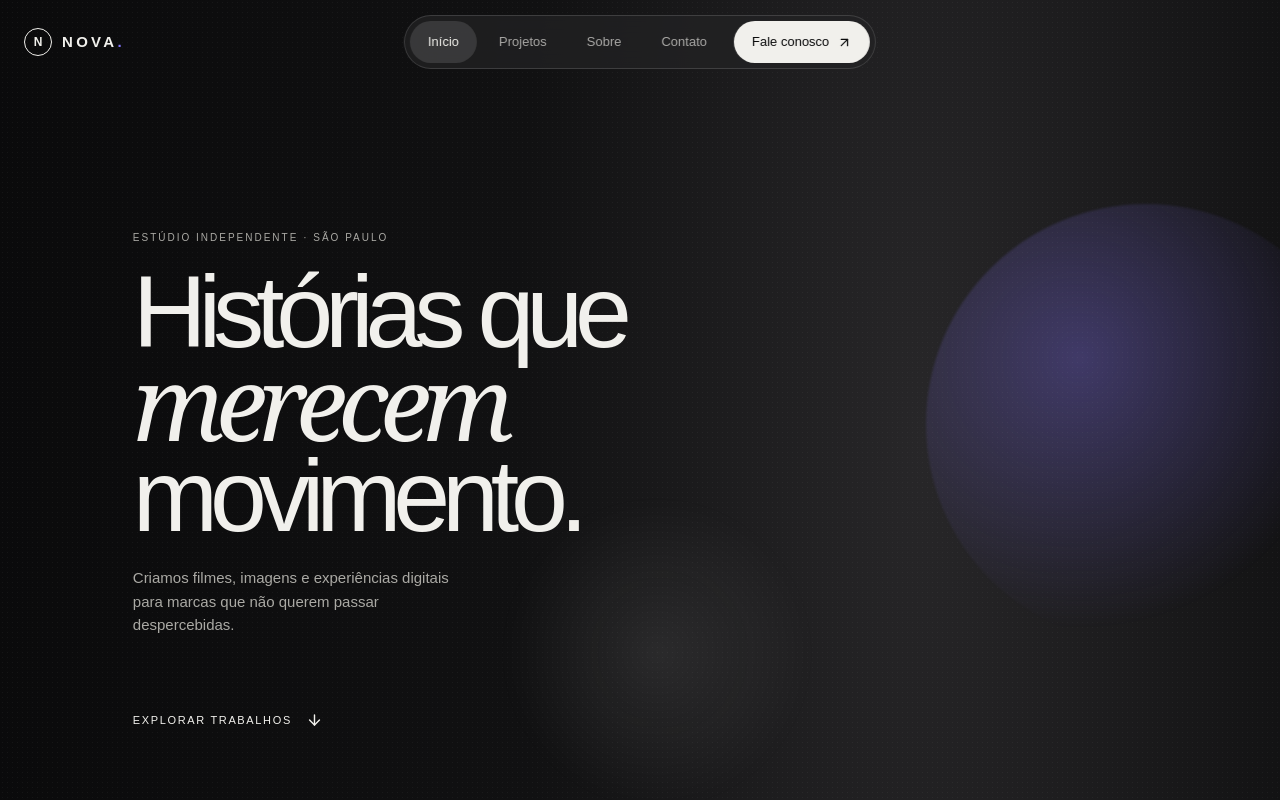
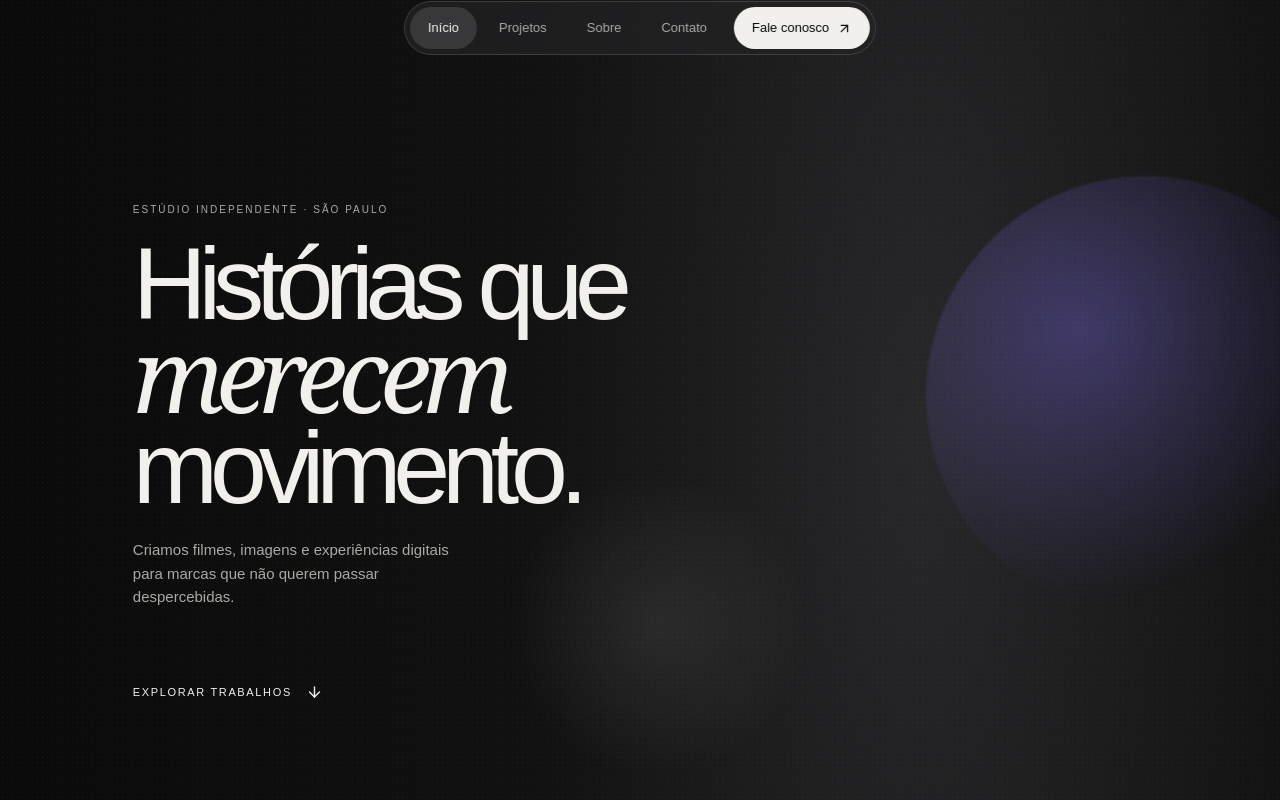
Before and after one commit to Hardgame133/jornal-ana-neri-2.0, a Next.js app: page / in a window 1280 px wide. Shown: the top 800 px of the page. Built offline with nearby package versions, Linux system fonts and the light colour scheme.

Commit message:
feat: remove brand link and logo from header
Simplified navigation bar by removing brand link and logo for cleaner design.

V0-Chat-Id: lJb39O8D7nS

```diff
--- a/app/page.tsx
+++ b/app/page.tsx
@@ -40,10 +40,6 @@ export default function Page() {
     <main className="site-shell">
       <div className="grain" aria-hidden="true" />
       <header className="topbar">
-        <a className="brand" href="#inicio" onClick={() => handleNav('Início')} aria-label="NOVA página inicial">
-          <span className="brand-mark">N</span>
-          <span>NOVA<span className="brand-dot">.</span></span>
-        </a>
 
         <nav className={`nav-pill ${menuOpen ? 'is-open' : ''}`} aria-label="Navegação principal">
           {['Início', 'Projetos', 'Sobre', 'Contato'].map((item) => (
```
